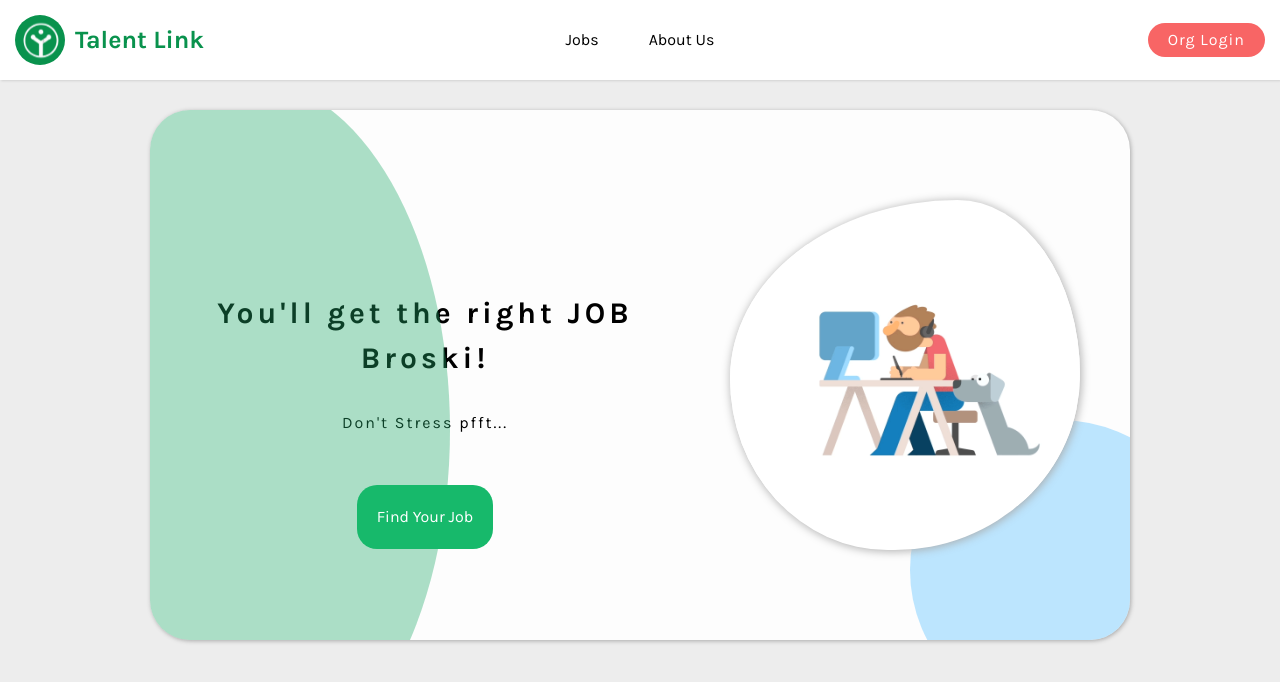
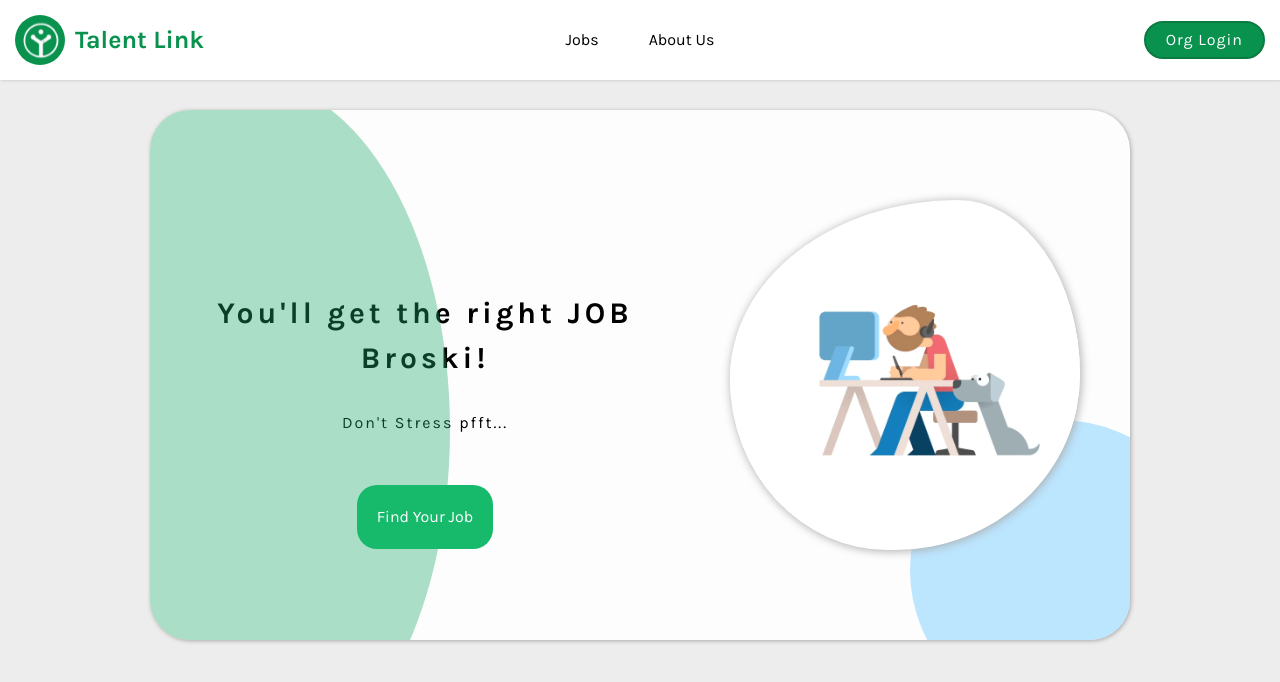
Before and after one commit to ShrDar/JobPortal, a React (Vite) app: page /applicantDashboard in a window 1280 px wide. Shown: the top 682 px of the page. Built offline with nearby package versions, Linux system fonts and the light colour scheme.

Commit message:
Added: Applicant CSS maintained text-decoration added

```diff
--- a/src/Ankita/OrgApplicants.jsx
+++ b/src/Ankita/OrgApplicants.jsx
@@ -74,6 +74,7 @@ function OrgApplicants() {
     const handleApplicantState = (e, id) => {
         const applicantRef = doc(db, "applicant", id);
         const state = e.target.value;
+        if(state === "--Select--") return;
         updateDoc(applicantRef, {applicantState: state})
     }
     const handleApplicantView = (e) => {
@@ -126,6 +127,7 @@ function OrgApplicants() {
                                         <img style={{width: '20px'}} src={statusImg} alt="" />
                                         <p style={{fontWeight: 600}}><b>Status:</b> <span style={statusColor}>{applicant.applicantState}</span></p>
                                         <select style={{fontSize: '10px'}} name="" id="" onChange={(e) => handleApplicantState(e, applicant.applicantId)}>
+                                            <option>--Select--</option>
                                             <option>Pending</option>
                                             <option>Selected</option>
                                             <option>Rejected</option>
--- a/src/Viraj/ApplicantJobDetails.jsx
+++ b/src/Viraj/ApplicantJobDetails.jsx
@@ -75,7 +75,7 @@ function ApplicantJobDetails() {
                     <img src={calenderImg} style={{width: '20px'}} />
                     <p style={dateCheck ? {textDecoration: 'line-through', fontSize: '14px'} : {fontSize: '14px'}}>Apply Before: {job.endDate} </p>
                 </div>
-                <div className="jobMail flex gap-3">
+                <div className="jobMail flex gap-3" style={dateCheck?{display: 'none'}:{}}>
                     <img src={mailImg} style={{width: '20px', filter: 'drop-shadow(1px 1px 1px #878787)'}} />
                     <p style={{fontSize: '14px', letterSpacing: '1px'}}>Mail: {org.email} </p>
                 </div>
--- a/src/Viraj/ApplicantJobs.jsx
+++ b/src/Viraj/ApplicantJobs.jsx
@@ -277,8 +277,8 @@ function ApplicantJobs() {
                                 </div>
                                 <div className="job4 flex gap-3 items-center">
                                     <img src={calenderImg} style={{width: '20px', height: '20px'}} />
-                                    <p>Apply Before <strong>{job.endDate}</strong> </p>
-                                    {/* <p style={dateValidation(job.endDate) ? {textDecoration: 'line-through'} : {}}>Apply Before <strong>{job.endDate}</strong> </p> */}
+                                    {/* <p>Apply Before <strong>{job.endDate}</strong> </p> */}
+                                    <p style={dateValidation(job.endDate) ? {textDecoration: 'line-through'} : {}}>Apply Before <strong>{job.endDate}</strong> </p>
 
                                 </div>
                                 <motion.div style={dateValidation(job.endDate) ? {border: "2px solid #FAACB4"} : {border: "2px solid #6ce0a6"}} className="jobStatus" >
--- a/src/Viraj/applicant.css
+++ b/src/Viraj/applicant.css
@@ -570,9 +570,10 @@ input[type=checkbox]:hover {
     width: 400px;
 }
 .applicantExit {
-    background-color: rgb(248, 101, 101);
+    background-color: #09924D;
     color: #fff;
     padding: 5px 20px;
+    border: 2px solid #0b7b43;
     border-radius: 20px;
     letter-spacing: 1px;
     cursor: pointer;
```
